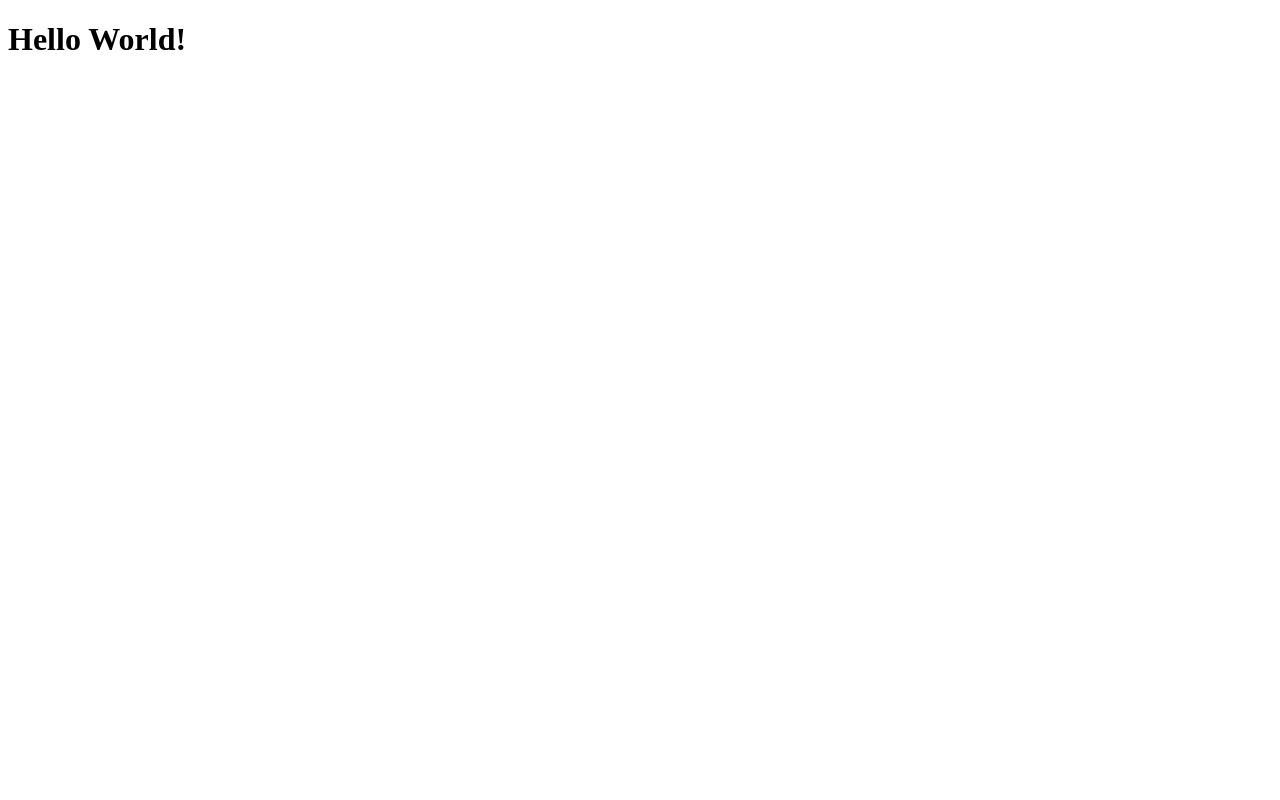
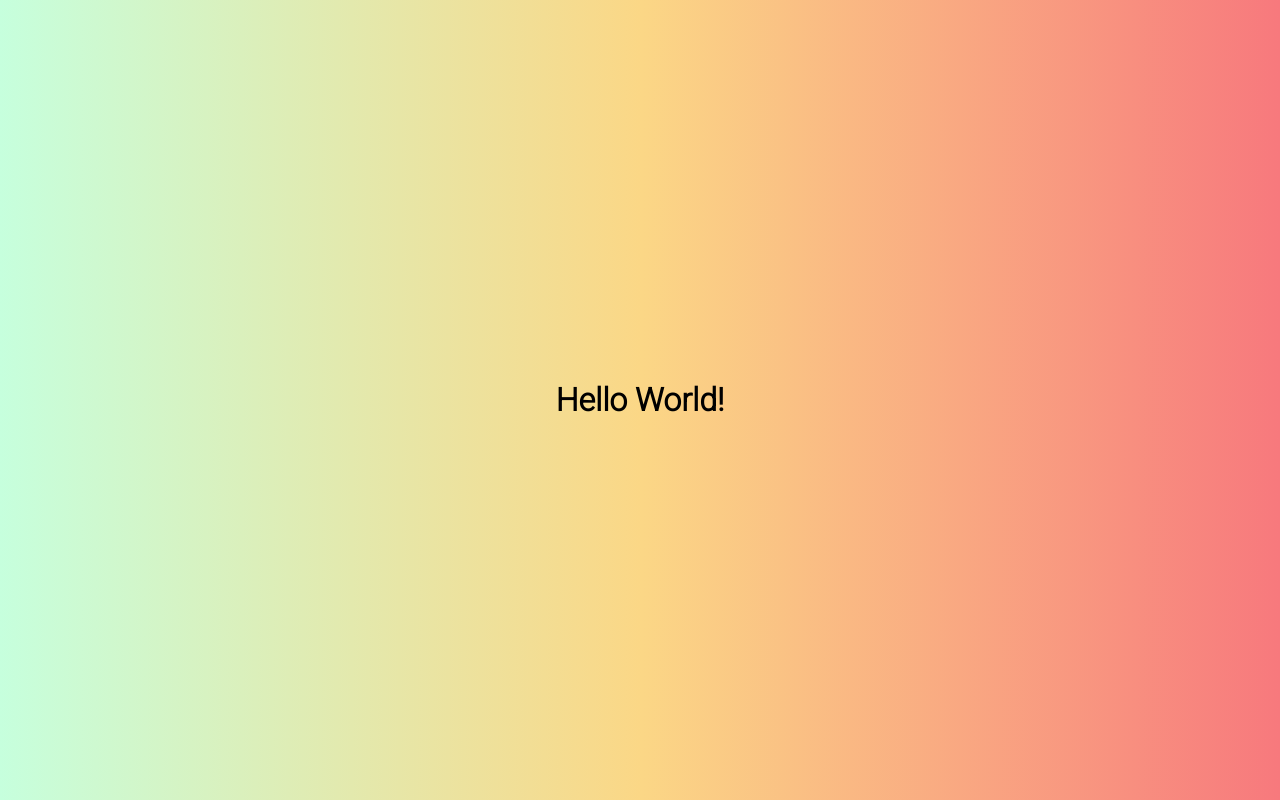
Before and after one commit to NedzadDonlagic04/reactjs-todo-list, a React (Vite) app: page / in a window 1280 px wide. Built offline with nearby package versions, Linux system fonts and the light colour scheme.

Commit message:
Added default styling and styles for root element

```diff
--- a/src/index.css
+++ b/src/index.css
@@ -0,0 +1,30 @@
+@import url('https://fonts.googleapis.com/css2?family=Roboto:wght@300&display=swap');
+
+*,
+*::before,
+*::after {
+	margin: 0;
+	padding: 0;
+	box-sizing: border-box;
+	font-family: 'Roboto', sans-serif;
+}
+
+:root {
+	--root-el-bg-image: linear-gradient(to right, #c6ffdd, #fbd786, #f7797d);
+	--root-el-bg-fallback: #c6ffdd;
+}
+
+html {
+	font-size: 16px;
+}
+
+#root {
+	min-height: 100vh;
+
+	display: flex;
+	justify-content: center;
+	align-items: center;
+
+	background-color: var(--root-el-bg-fallback);
+	background-image: var(--root-el-bg-image);
+}
```
